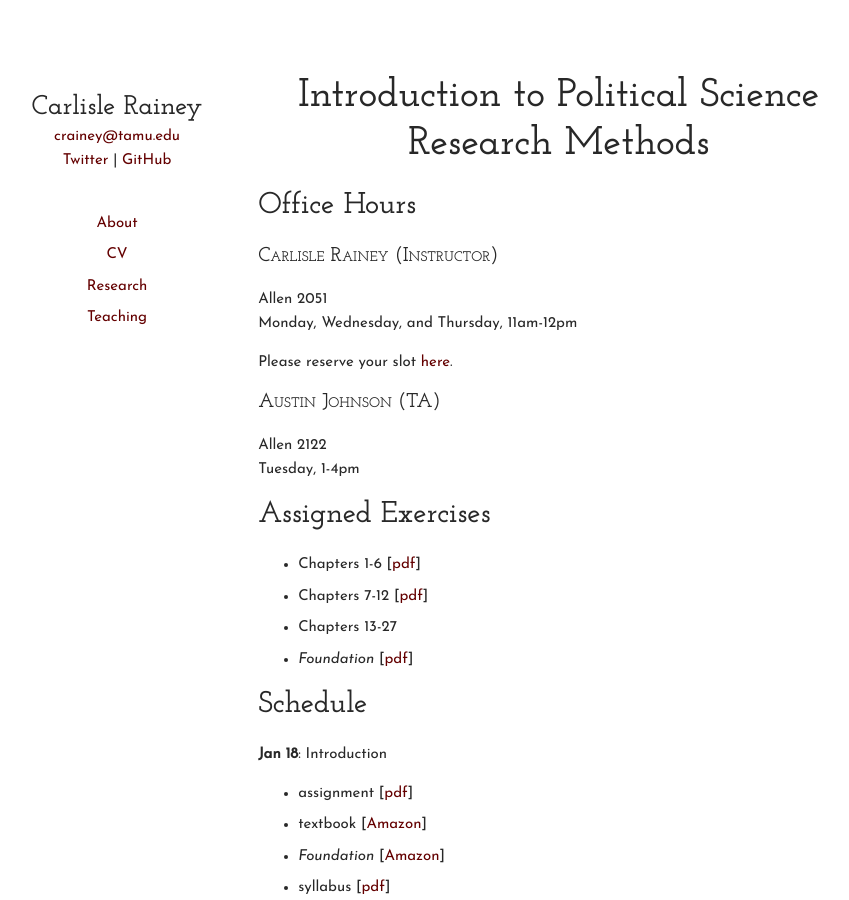
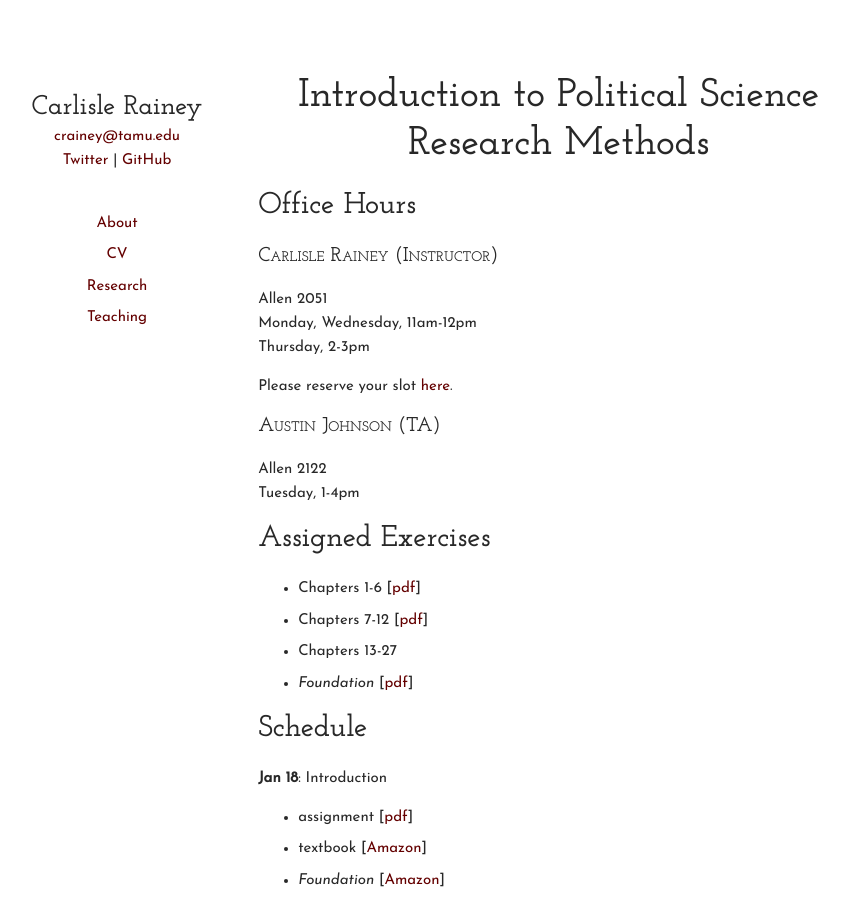
Before and after one commit to carlislerainey/carlislerainey.github.io, a Jekyll site: the page built from teaching/pols-209/index.md, in a window 1280 px wide and 900 px high. Shown: the whole window, without its empty margins (204-1053 px from the left). Built offline with Jekyll 4.4.1, drawn with Linux system fonts in a browser that asks for light colours.

Commit message:
update 209

```diff
--- a/teaching/pols-209/index.md
+++ b/teaching/pols-209/index.md
@@ -10,7 +10,8 @@ title: POLS 209 | Carlisle Rainey
 ### Carlisle Rainey (Instructor)
 
 Allen 2051
-Monday, Wednesday, and Thursday, 11am-12pm
+Monday, Wednesday, 11am-12pm
+Thursday, 2-3pm
 
 Please reserve your slot [here](http://www.calendly.com/carlislerainey).
 
```
